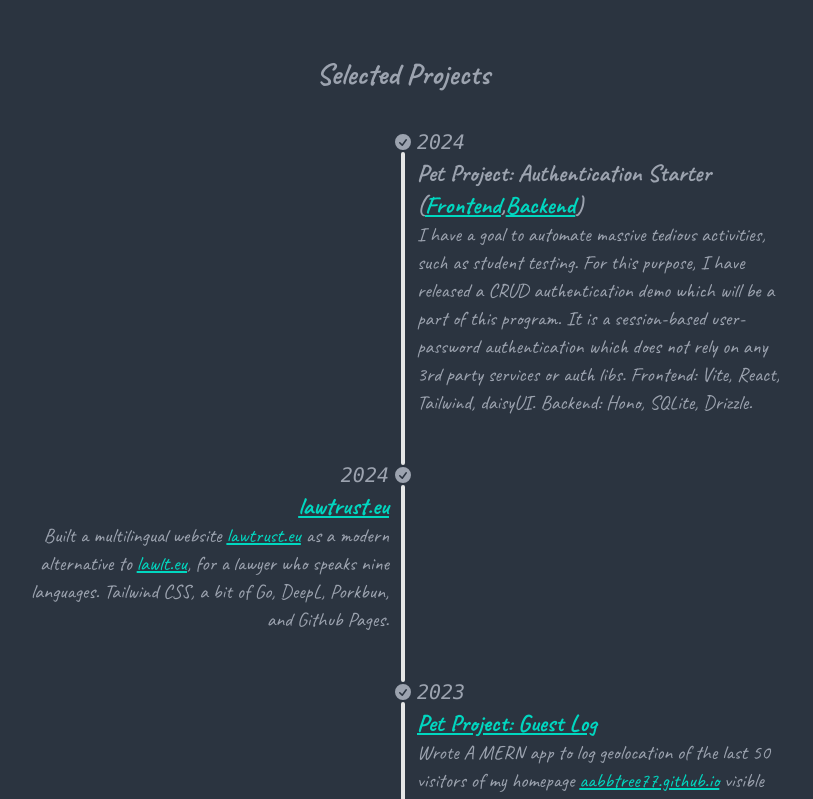
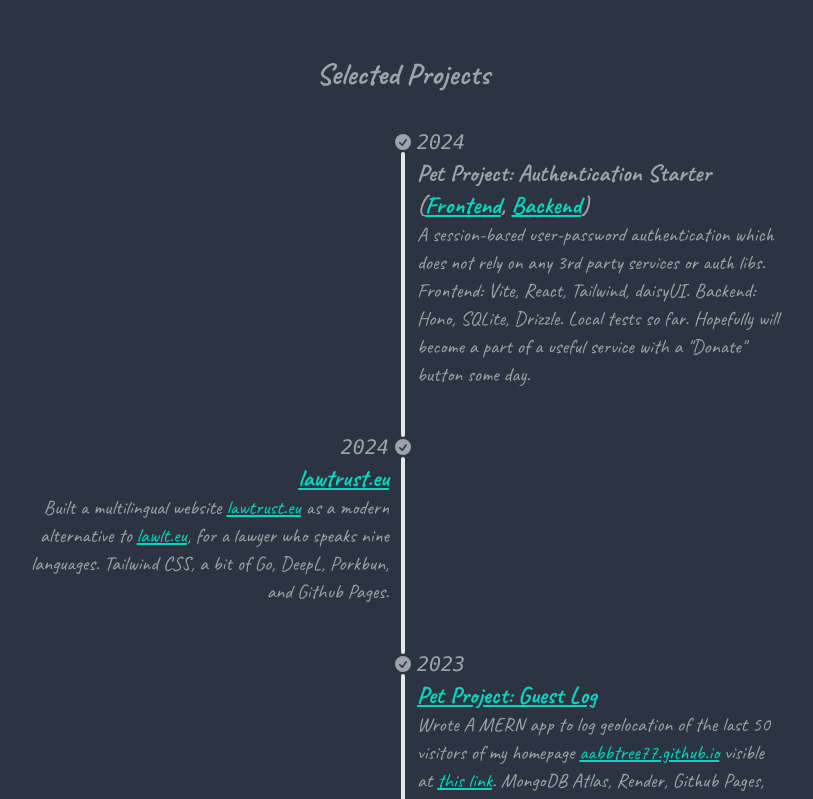
Before and after one commit to aabbtree77/cv, a React (Vite) app: page / in a window 1280 px wide. Shown: the part 640-1439 px from the top of the page, without its empty margins (237-1050 px from the left). Built offline with nearby package versions, Linux system fonts and the light colour scheme.

Commit message:
minor update

```diff
--- a/src/components/Footer.tsx
+++ b/src/components/Footer.tsx
@@ -3,7 +3,7 @@ import React from "react";
 const Footer: React.FC = () => {
   return (
     <footer className="max-w-screen-lg mx-auto p-4 text-base lg:text-xl">
-      <p>Last update: June 2024.</p>
+      <p>Last update: July 2024.</p>
     </footer>
   );
 };
--- a/src/components/PortfolioTimeline.tsx
+++ b/src/components/PortfolioTimeline.tsx
@@ -28,7 +28,7 @@ const PortfolioTimeline: React.FC = () => {
             >
               Frontend
             </a>
-            ,
+            ,{" "}
             <a
               className="link link-accent"
               href="https://github.com/aabbtree77/auth-starter-backend"
@@ -36,10 +36,9 @@ const PortfolioTimeline: React.FC = () => {
               Backend
             </a>)
           </div>
-          I have a goal to automate massive tedious activities, such as student testing.
-          For this purpose, I have released a CRUD authentication demo which will be a part of this program.
-          It is a session-based user-password authentication which does not rely on any 3rd party services or auth libs.
-          Frontend: Vite, React, Tailwind, daisyUI. Backend: Hono, SQLite, Drizzle.
+          A session-based user-password authentication which does not rely on any 3rd party services or auth libs.
+          Frontend: Vite, React, Tailwind, daisyUI. Backend: Hono, SQLite, Drizzle. Local tests so far.
+          Hopefully will become a part of a useful service with a "Donate" button some day.
         </div>
         <hr />
       </li>
```
Also changed, not shown: 3 other files (tests, documents, lock files or other folders).
